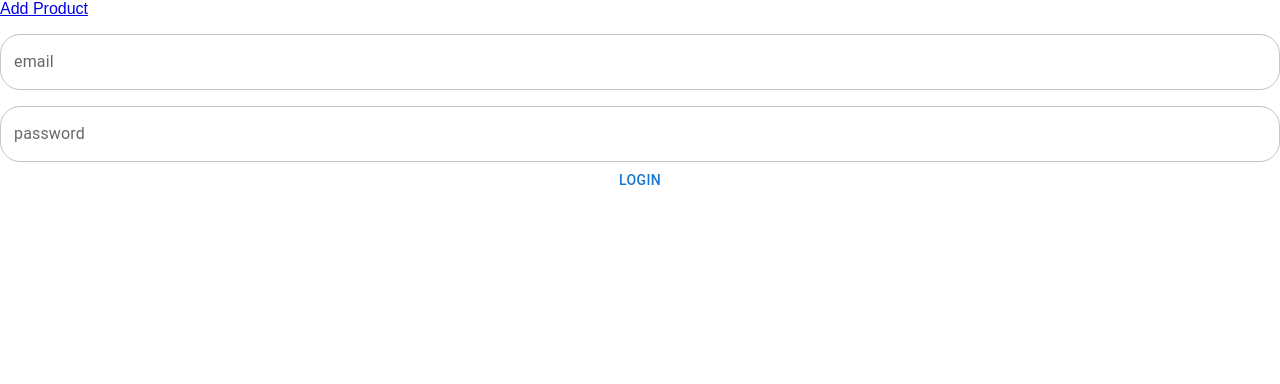
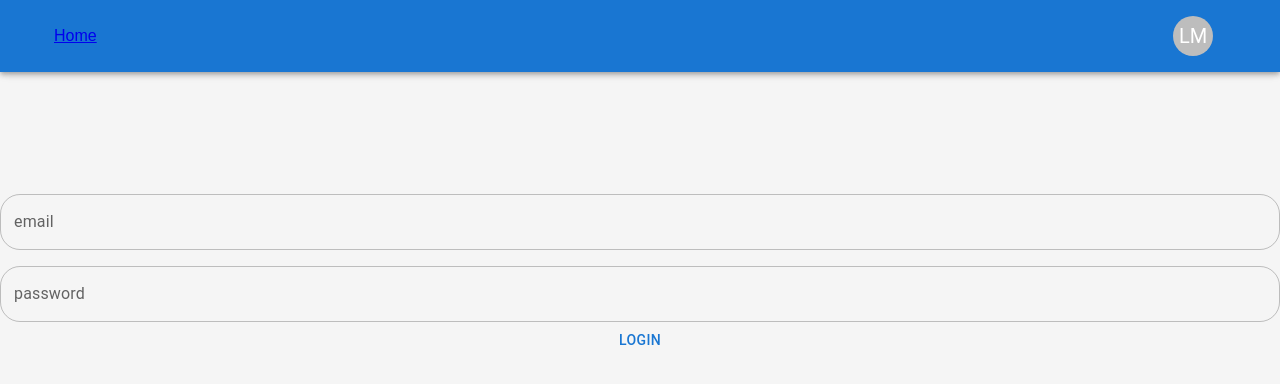
Before and after one commit to maghradz3/eEcommerce-site, a React (Create React App) app: page /login in a window 1280 px wide. Shown: the top 384 px of the page. Built offline with nearby package versions, Linux system fonts and the light colour scheme.

Commit message:
Header and Bars

```diff
--- a/src/App.js
+++ b/src/App.js
@@ -1,13 +1,29 @@
 import "./App.css";
 import { RouteComponent } from "./Routes";
 import { Link } from "react-router-dom";
+import { Header } from "./components/header";
+import { Grid } from "@mui/material";
 
 const App = () => {
   return (
-    <div>
+    <Grid sx={{ minHeight: "100vh" }}>
+      <Grid item>
+        <Header />
+      </Grid>
       <Link to="/product/new">Add Product</Link>
-      <RouteComponent />
-    </div>
+      <Grid
+        item
+        sx={{
+          paddingTop: 20,
+          minHeight: "100vh",
+          width: "100%",
+          pb: 10,
+          backgroundColor: "#f5f5f5",
+        }}
+      >
+        <RouteComponent />
+      </Grid>
+    </Grid>
   );
 };
 
--- /dev/null
+++ b/src/components/header/Header.js
@@ -0,0 +1,32 @@
+import styled from "@emotion/styled";
+import { AppBar, Box, Toolbar } from "@mui/material";
+import { UserIcon } from "./UserIcon";
+import { Link } from "react-router-dom";
+
+const StyledAppBar = styled(AppBar)(({ theme }) => ({
+  backgorundColor: "red",
+  padding: "0 35px 0 30px",
+}));
+
+const StyledToolBar = styled(Toolbar)(() => ({
+  display: "flex",
+  width: "100%",
+  justifyContent: "space-between",
+  paddingTop: 8,
+  paddingBottom: 8,
+}));
+
+export const Header = () => {
+  return (
+    <Box>
+      <StyledAppBar>
+        <StyledToolBar>
+          <Link to="/">Home</Link>
+          <Box sx={{ display: "flex" }}>
+            <UserIcon />
+          </Box>
+        </StyledToolBar>
+      </StyledAppBar>
+    </Box>
+  );
+};
--- /dev/null
+++ b/src/components/header/UserIcon.js
@@ -0,0 +1,42 @@
+import { Avatar, IconButton, Box, Menu, MenuItem, styled } from "@mui/material";
+import { useState } from "react";
+import { Button } from "../atoms";
+import { useNavigate } from "react-router";
+
+const StyledBox = styled(Box)(() => ({
+  display: "flex",
+  flexDirection: "column",
+
+  borderRadius: 10,
+}));
+
+console.log(StyledBox);
+
+export const UserIcon = () => {
+  const [anchor, setAnchor] = useState(null);
+  const navigate = useNavigate();
+  return (
+    <Box>
+      <IconButton onClick={(e) => setAnchor(e.currentTarget)}>
+        <Avatar>LM</Avatar>
+      </IconButton>
+      <Menu
+        anchorEl={anchor}
+        keepMounted
+        open={Boolean(anchor)}
+        onClose={() => {
+          setAnchor(null);
+        }}
+      >
+        <StyledBox>
+          <MenuItem>
+            <Button onClick={() => navigate("/login")}>Log In</Button>
+          </MenuItem>
+          <MenuItem>
+            <Button onClick={() => navigate("/register")}>Sign Up</Button>
+          </MenuItem>
+        </StyledBox>
+      </Menu>
+    </Box>
+  );
+};
--- /dev/null
+++ b/src/components/header/index.js
@@ -0,0 +1 @@
+export { Header } from "./Header";
```
